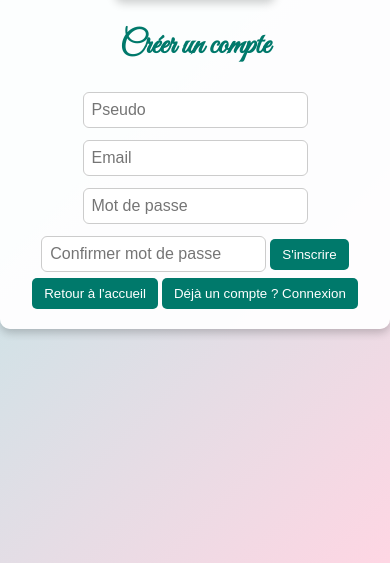
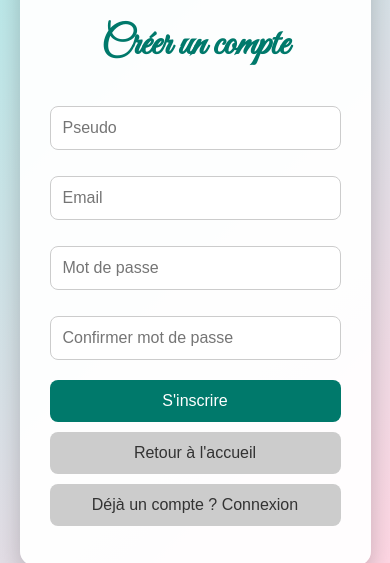
Before and after one commit to alissonpinault/BookShare, a PHP site: page /inscription.php in a window 390 px wide. Shown: the part 281-844 px from the top of the page. Run offline with PHP 8.4, Linux system fonts and the light colour scheme.

Commit message:
inscription

```diff
--- a/inscription.php
+++ b/inscription.php
@@ -69,7 +69,116 @@ if ($_SERVER['REQUEST_METHOD'] === 'POST') {
 <link href="https://fonts.googleapis.com/css2?family=Roboto:wght@400;700&family=Great+Vibes&display=swap" rel="stylesheet">
 <link rel="icon" type="image/jpg" href="https://img.freepik.com/vecteurs-premium/lire-logo-du-livre_7888-13.jpg">
 <link rel="stylesheet" href="style.css">
+<style>
+    body {
+        margin: 0;
+        font-family: 'Roboto', sans-serif;
+        background: linear-gradient(135deg, #a8edea, #fed6e3);
+        display: flex;
+        justify-content: center;
+        align-items: center;
+        height: 100vh;
+    }
 
+    .container {
+        background: rgba(255,255,255,0.95);
+        padding: 40px;
+        border-radius: 15px;
+        box-shadow: 0 10px 25px rgba(0,0,0,0.2);
+        width: 380px;
+        text-align: center;
+        animation: fadeIn 0.8s ease;
+        position: relative;
+    }
+
+    h2 {
+        font-family: 'Great Vibes', cursive;
+        font-size: 2.5em;
+        color: #00796b;
+        margin-bottom: 30px;
+    }
+
+    input {
+        width: 100%;
+        padding: 12px;
+        margin-bottom: 20px;
+        border-radius: 8px;
+        border: 1px solid #ccc;
+        font-size: 16px;
+        transition: all 0.3s;
+    }
+
+    input:focus {
+        border-color: #00796b;
+        box-shadow: 0 0 5px rgba(0,121,107,0.5);
+        outline: none;
+    }
+
+    button {
+        width: 100%;
+        padding: 12px;
+        background: #00796b;
+        color: white;
+        border: none;
+        border-radius: 8px;
+        font-size: 16px;
+        cursor: pointer;
+        transition: all 0.3s;
+        margin-bottom: 10px;
+    }
+
+    button:hover {
+        background: #004d40;
+        transform: translateY(-2px);
+        box-shadow: 0 4px 10px rgba(0,0,0,0.2);
+    }
+
+    .secondary-btn {
+        background: #ccc;
+        color: #333;
+    }
+    .secondary-btn:hover {
+        background: #bbb;
+    }
+
+    .error {
+        color: #d32f2f;
+        margin-bottom: 15px;
+        font-weight: bold;
+        font-size: 14px;
+        animation: shake 0.4s;
+    }
+
+    @keyframes fadeIn {
+        from { opacity: 0; transform: translateY(-20px); }
+        to { opacity: 1; transform: translateY(0); }
+    }
+
+    @keyframes shake {
+        0%, 100% { transform: translateX(0); }
+        20%, 60% { transform: translateX(-5px); }
+        40%, 80% { transform: translateX(5px); }
+    }
+
+    /* Illustration */
+    .illustration {
+        position: absolute;
+        top: -50px;
+        right: -50px;
+        width: 100px;
+        opacity: 0.2;
+    }
+
+    @media (max-width: 500px) {
+        .container {
+            width: 90%;
+            padding: 30px;
+        }
+        .illustration {
+            display: none;
+        }
+    }
+</style>
 </head>
 <body>
 
```
